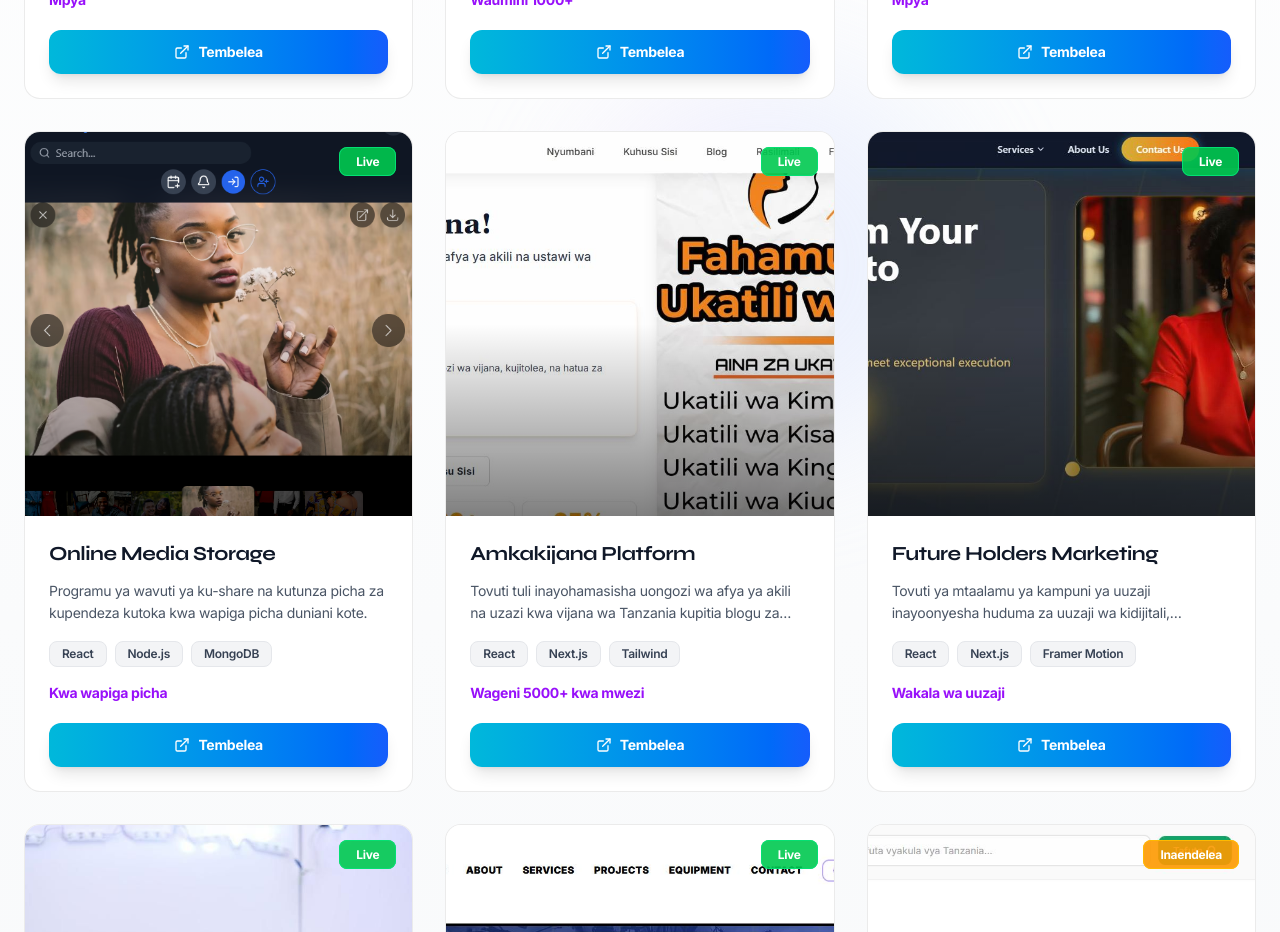
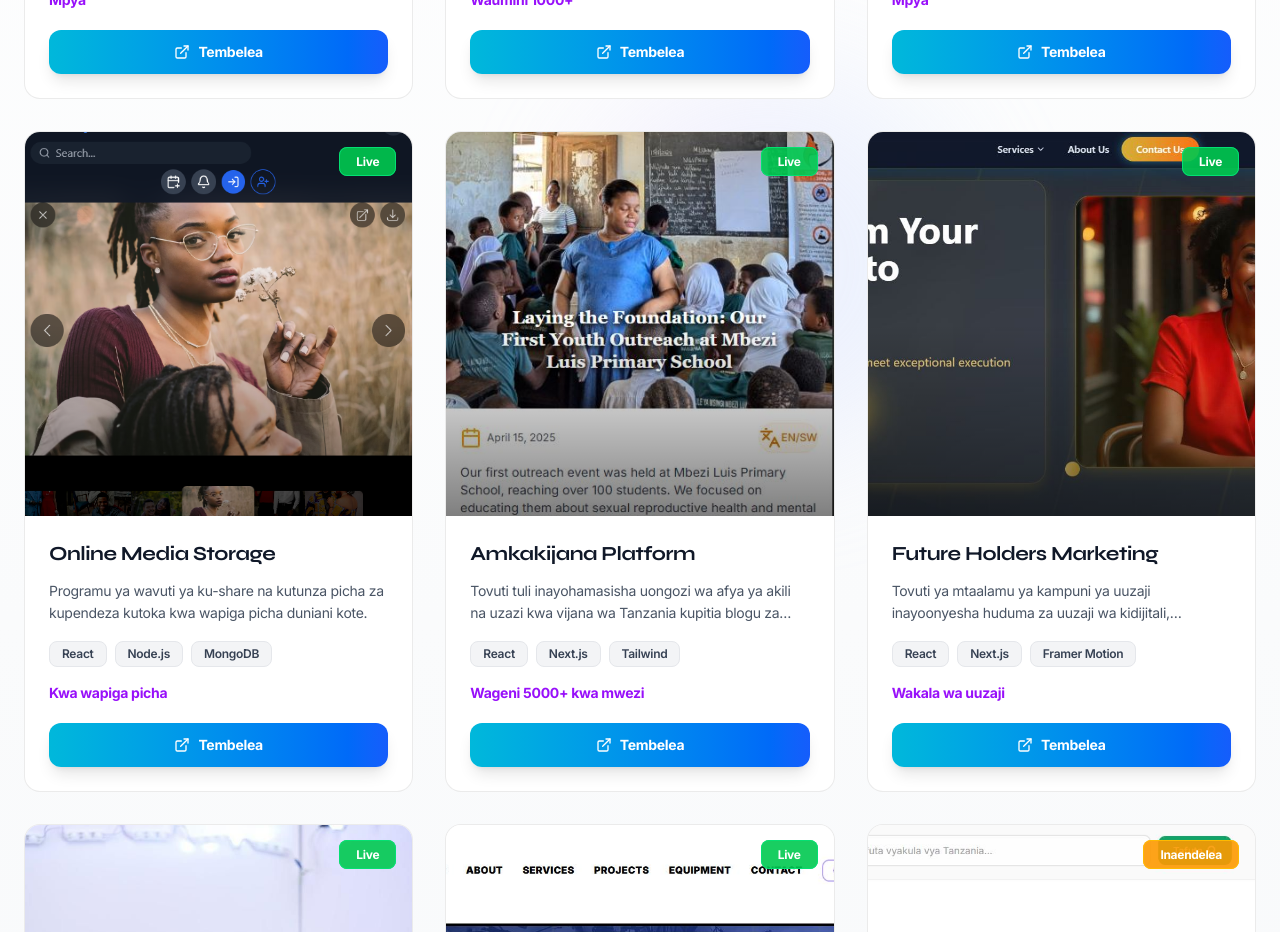
Before and after one commit to EliDistro7/bari_web, a Next.js app: page / in a window 1280 px wide. Shown: the part 2380-3312 px from the top of the page. Built offline with nearby package versions, Linux system fonts and the light colour scheme.

Commit message:
smart-card6

```diff
--- a/src/components/sections/ProjectShowcase.tsx
+++ b/src/components/sections/ProjectShowcase.tsx
@@ -135,7 +135,7 @@ const ProjectsShowcase = () => {
       category: "completed",
       type: "web",
       tech: ["React", "Next.js", "Tailwind"],
-      image: "/images/projects/amka.jpg",
+      image: "/images/projects/amka2.jpg",
       liveUrl: "https://amkakijana.org",
       status: language === 'en' ? "5000+ monthly visitors" : "Wageni 5000+ kwa mwezi",
       icon: Heart
```
Also changed, not shown: public/images/projects/amka2.jpg (added), public/images/projects/sasa2.jpg (added).
